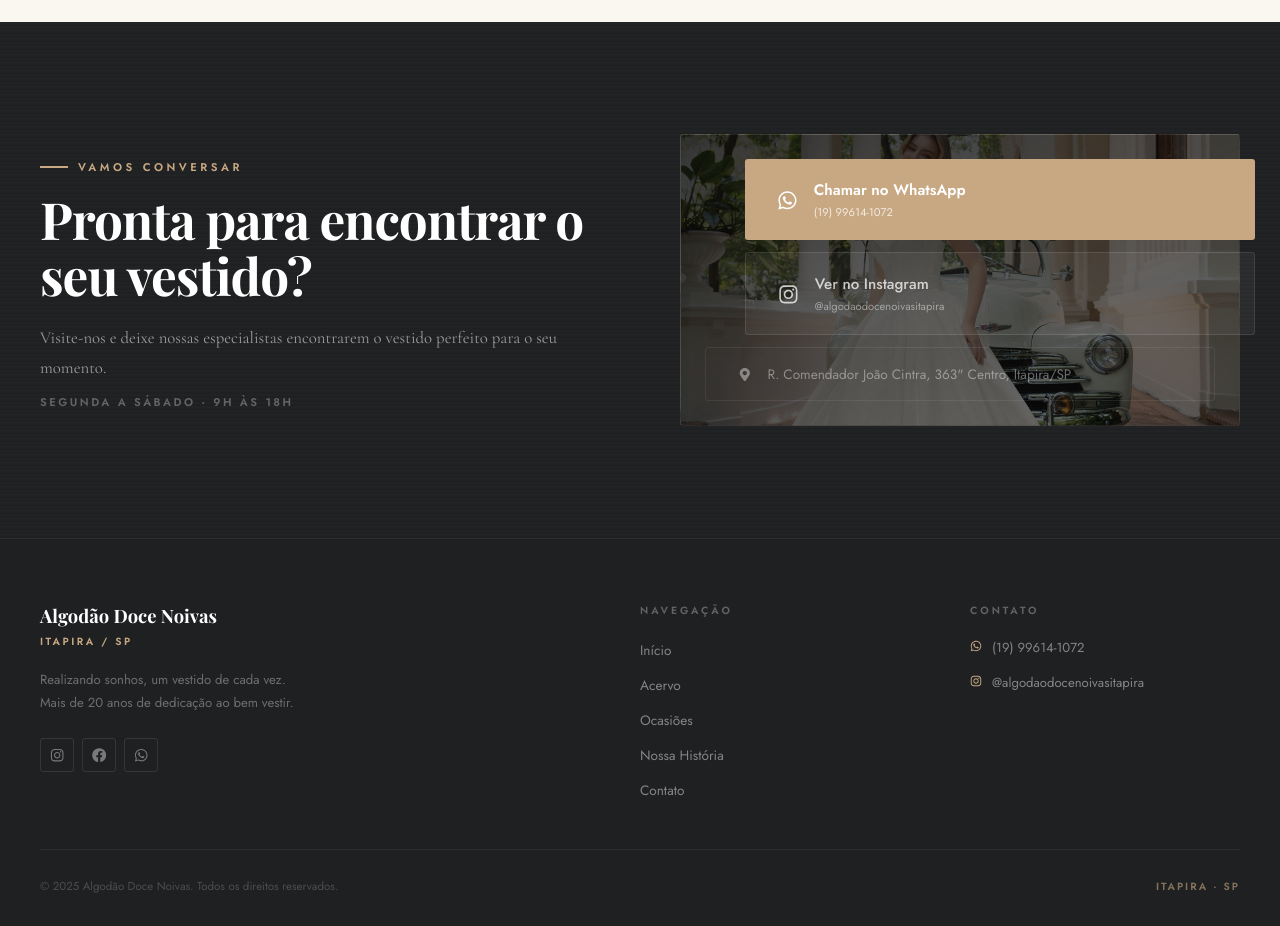
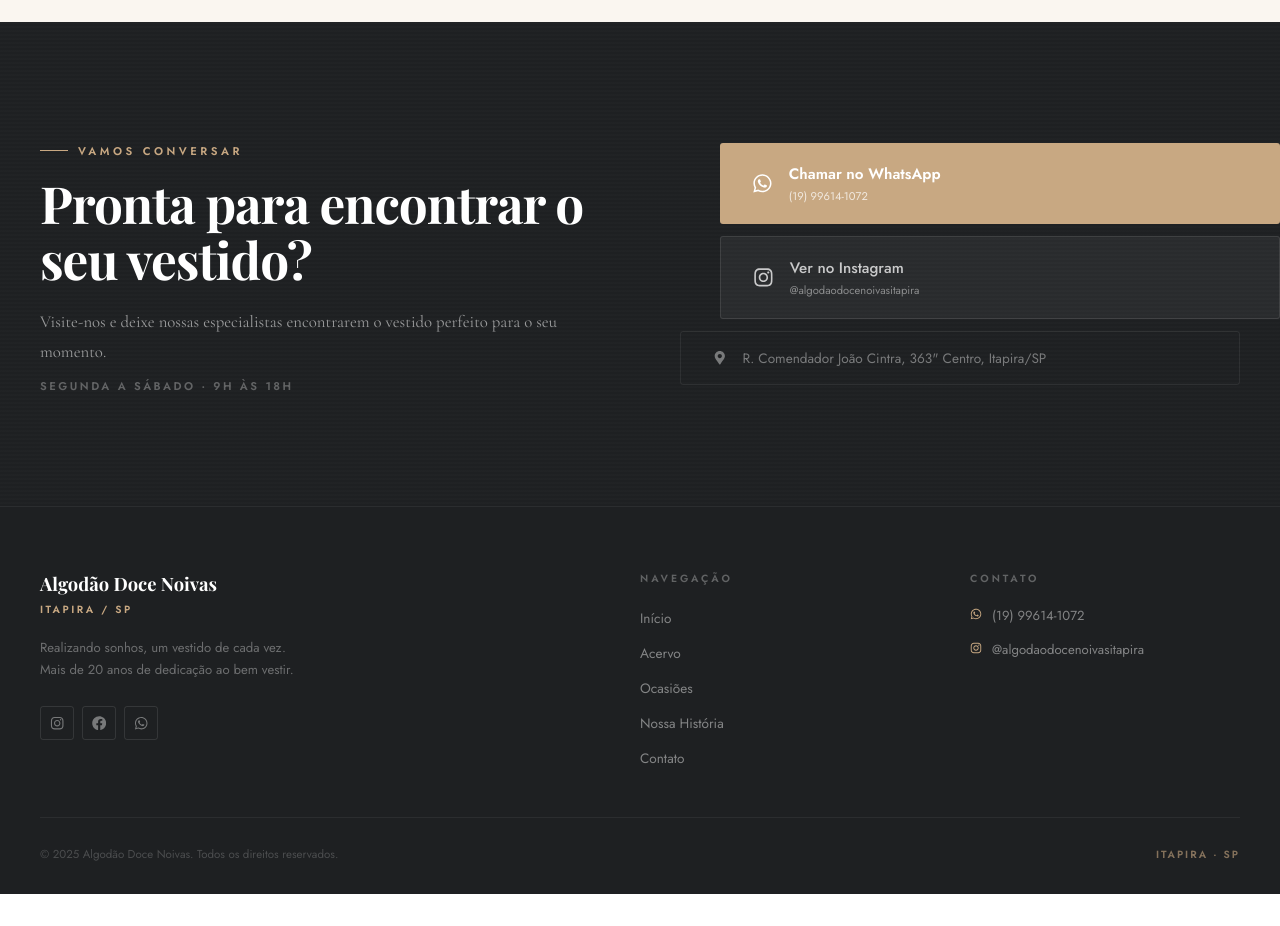
Before and after one commit to butrico31/algodao-doce, a React (Vite) app: page / in a window 1280 px wide. Shown: the part 4640-5566 px from the top of the page. After the commit the page ends 5534 px from the top, so only its background shows below. Built offline with nearby package versions, Linux system fonts and the light colour scheme; a web font is replaced by a local one.

Commit message:
refactor: remove unused styles from ActionBlock for cleaner code

```diff
--- a/src/components/CTASection.jsx
+++ b/src/components/CTASection.jsx
@@ -92,26 +92,9 @@ const Schedule = styled.p`
 `
 
 const ActionBlock = styled.div`
-  position: relative;
   display: flex;
   flex-direction: column;
   gap: 12px;
-  width: 100%;
-  max-width: 560px;
-  margin-left: auto;
-  padding: 24px;
-  border-radius: 3px;
-  border: 1px solid rgba(255,255,255,0.08);
-  background-image:
-    linear-gradient(150deg, rgba(10,10,10,0.82), rgba(10,10,10,0.58)),
-    url('/noiva-te020.jpg');
-  background-size: cover;
-  background-position: center;
-
-  @media (max-width: ${({ theme }) => theme.breakpoints.tablet}) {
-    max-width: 100%;
-    margin-left: 0;
-  }
 `
 
 const BtnPrimary = styled.a`
```
